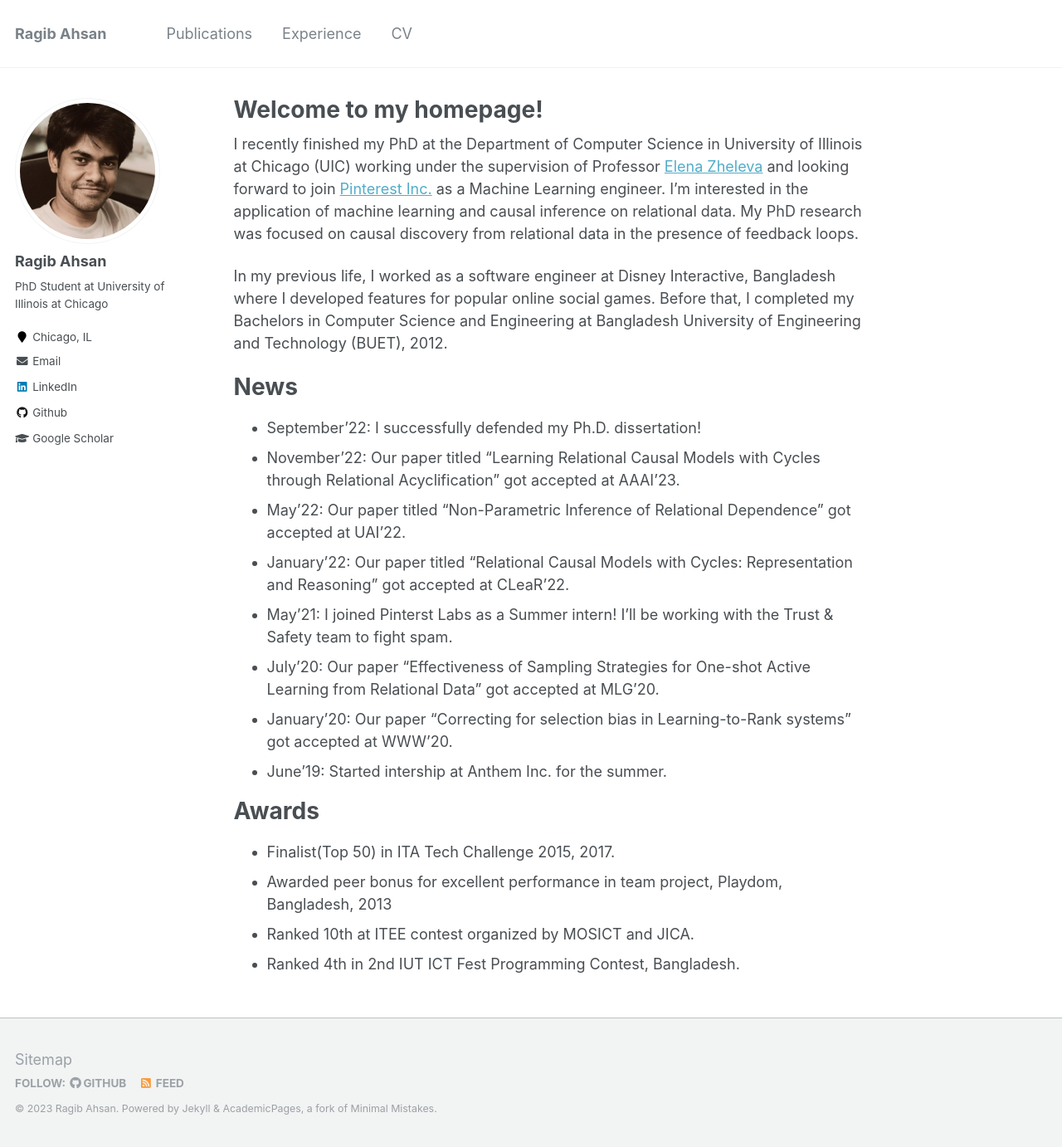
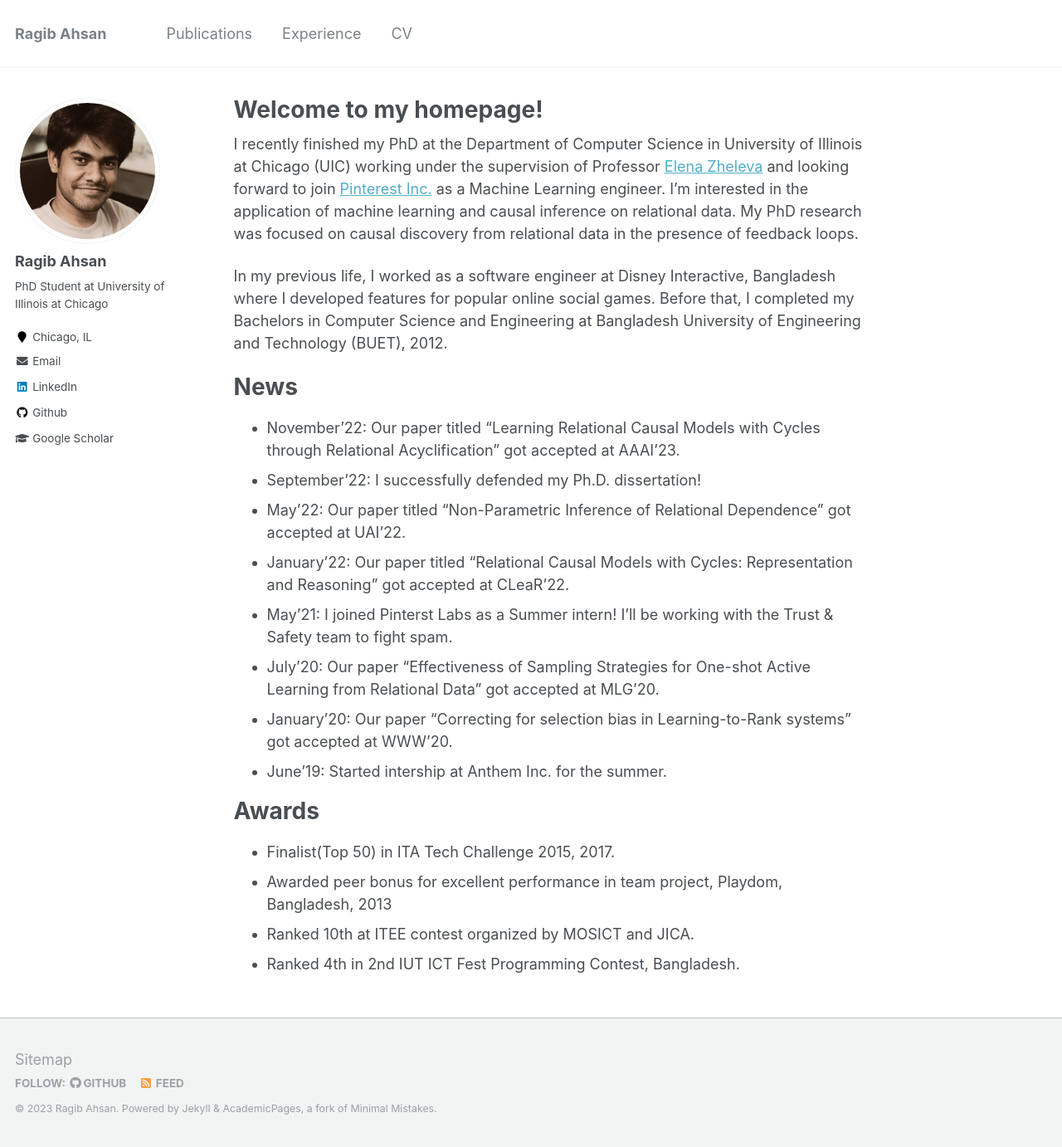
Before and after one commit to ragib06/ragib06.github.io, a Jekyll site: the page built from _pages/about.md, in a window 1280 px wide and 1382 px high. Shown: the whole window at 83% size. Built offline with Jekyll 4.4.1, drawn with Linux system fonts in a browser that asks for light colours.

```diff
--- a/_pages/about.md
+++ b/_pages/about.md
@@ -17,8 +17,8 @@ In my previous life, I worked as a software engineer at Disney Interactive, Bang
 News
 ======
 
+- November'22: Our paper titled "Learning Relational Causal Models with Cycles through Relational Acyclification" got accepted at AAAI'23.
 - September'22: I successfully defended my Ph.D. dissertation!
-- November'22: Our paper titled "Learning Relational Causal Models with Cycles through Relational Acyclification" got accepted at AAAI'23.
 - May'22: Our paper titled "Non-Parametric Inference of Relational Dependence" got accepted at UAI'22.
 - January'22: Our paper titled "Relational Causal Models with Cycles: Representation and Reasoning" got accepted at CLeaR'22.
 - May'21: I joined Pinterst Labs as a Summer intern! I'll be working with the Trust & Safety team to fight spam.
```
